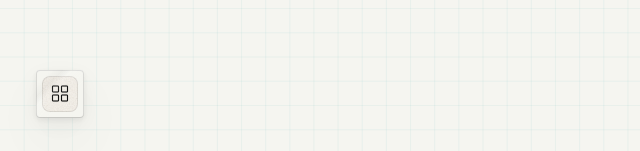
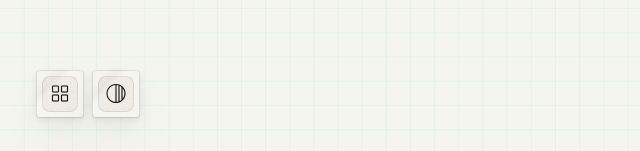
Before and after one commit to Kashinoga/puhig, a website: page wx/index.html in a window 1280 px wide. Shown: the part 646-797 px from the top of the page, 0-640 px from the left. Drawn offline with Linux system fonts and the light colour scheme.

Commit message:
Add a floating appearance toggle beside WX's back button that cycles system → light → dark with a sun/moon/half-circle glyph tracking the current mode; wire it through the existing applyTheme/prefs (so it writes the shared hig/theme pref and repaints mosaics) and reuse setupScrollBtn for the press bounce, null-guarding every hook so the main deck is unaffected

```diff
--- a/puhig.js
+++ b/puhig.js
@@ -792,6 +792,15 @@ if (window.ResizeObserver) {
   var uiThemeOpts = Array.from(document.querySelectorAll('.theme-option[data-group="ui-theme"]'));
   var bgOpts = Array.from(document.querySelectorAll('.theme-option[data-group="bg"]'));
 
+  // A compact appearance cycle for the floating controls (sub-apps that carry no
+  // settings flyout, e.g. WX): one button steps system → light → dark → system,
+  // its glyph reflecting the current preference. Absent on pages without the
+  // button (the main deck uses its settings card), so every hook null-guards it.
+  var apToggle = document.getElementById('appearance-toggle');
+  var apIcon = apToggle && apToggle.querySelector('i');
+  var APPEARANCE_CYCLE = ['system', 'light', 'dark'];
+  var APPEARANCE_ICONS = { system: 'ph-circle-half', light: 'ph-sun', dark: 'ph-moon' };
+
   // Resolve a preference to the appearance that actually paints, so 'system'
   // collapses to the OS setting. Switching between two prefs that resolve to the
   // same appearance (e.g. dark -> system while the OS is dark) uses identical
@@ -813,6 +822,8 @@ if (window.ResizeObserver) {
     appearanceOpts.forEach(function (o) {
       o.setAttribute('aria-pressed', String(o.dataset.value === pref));
     });
+    if (apIcon) apIcon.className = 'ph-light ' + (APPEARANCE_ICONS[pref] || APPEARANCE_ICONS.system);
+    if (apToggle) apToggle.setAttribute('aria-label', 'Appearance: ' + pref);
     var resolved = resolveAppearance(pref);
     var changed = resolved !== lastAppearance;
     lastAppearance = resolved;
@@ -852,6 +863,16 @@ if (window.ResizeObserver) {
       applyTheme(val, true);
     });
   });
+
+  // The floating appearance toggle steps to the next mode in the cycle (the press
+  // bounce is added separately by setupScrollBtn, so this only handles the switch).
+  if (apToggle) {
+    apToggle.addEventListener('click', function () {
+      var next = APPEARANCE_CYCLE[(APPEARANCE_CYCLE.indexOf(currentPref) + 1) % APPEARANCE_CYCLE.length];
+      prefs.set(THEME, next, 'system');
+      applyTheme(next, true);
+    });
+  }
 
   uiThemeOpts.forEach(function (o) {
     o.addEventListener('click', function () {
@@ -1244,6 +1265,9 @@ document.querySelectorAll('i[class*="ph"], .mosaic-overlay, #mosaic-bg, .card-pi
   });
   // Back-to-deck control (WX and other sub-apps); navigation via its href.
   setupScrollBtn(document.getElementById('scroll-back-btn'));
+  // Appearance toggle (sub-apps): the theme cycle is wired above, so this adds only
+  // the shared press bounce.
+  setupScrollBtn(document.getElementById('appearance-toggle'));
 }());
 
 // App-to-app portal transition. The cover card is a named view-transition; the
--- a/wx/index.html
+++ b/wx/index.html
@@ -166,6 +166,15 @@
           <i class="ph-light ph-squares-four"></i>
         </span>
       </a>
+      <button
+        class="panel-frame scroll-control"
+        id="appearance-toggle"
+        aria-label="Appearance"
+      >
+        <span class="toggle-body">
+          <i class="ph-light ph-circle-half"></i>
+        </span>
+      </button>
     </div>
   </body>
 </html>
```
